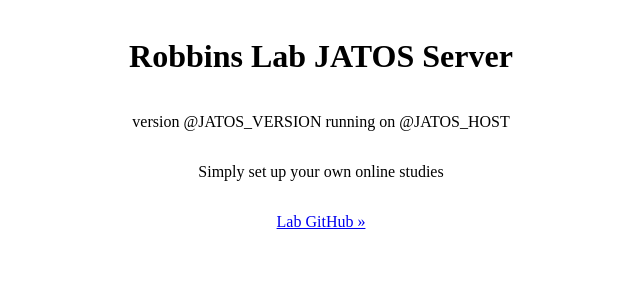
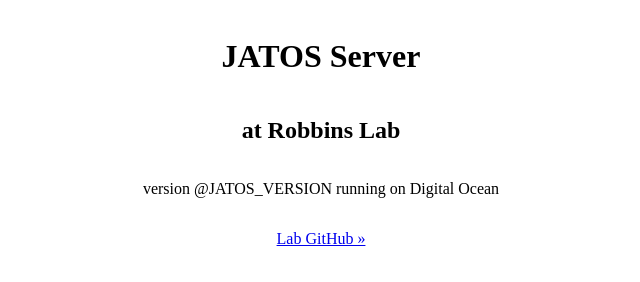
Before and after one commit to robbinslab/jatos-welcome-page, a plain HTML site: page index.html in a window 1280 px wide. Shown: the part 158-440 px from the top of the page, without its empty margins (319-959 px from the left). Drawn offline with Linux system fonts and the light colour scheme.

Commit message:
Update the screen

```diff
--- a/index.html
+++ b/index.html
@@ -4,8 +4,8 @@
         <img height="100" src="https://raw.githubusercontent.com/robbinslab/jatos-welcome-page/main/ri.svg">
     </div>
     <h2>Welcome, @USER_NAME!</h2>
-    <h1>Robbins Lab JATOS Server</h1>
-    <p>version @JATOS_VERSION running on @JATOS_HOST</p>
-    <p>Simply set up your own online studies</p>
+    <h1>JATOS Server</h1>
+    <h2>at Robbins Lab</h2>
+    <p>version @JATOS_VERSION running on Digital Ocean</p>
     <p><a href="https://github.com/robbinslab" class="btn btn-default" role="button" target="_blank">Lab GitHub &raquo;</a></p>
 </div>
```
